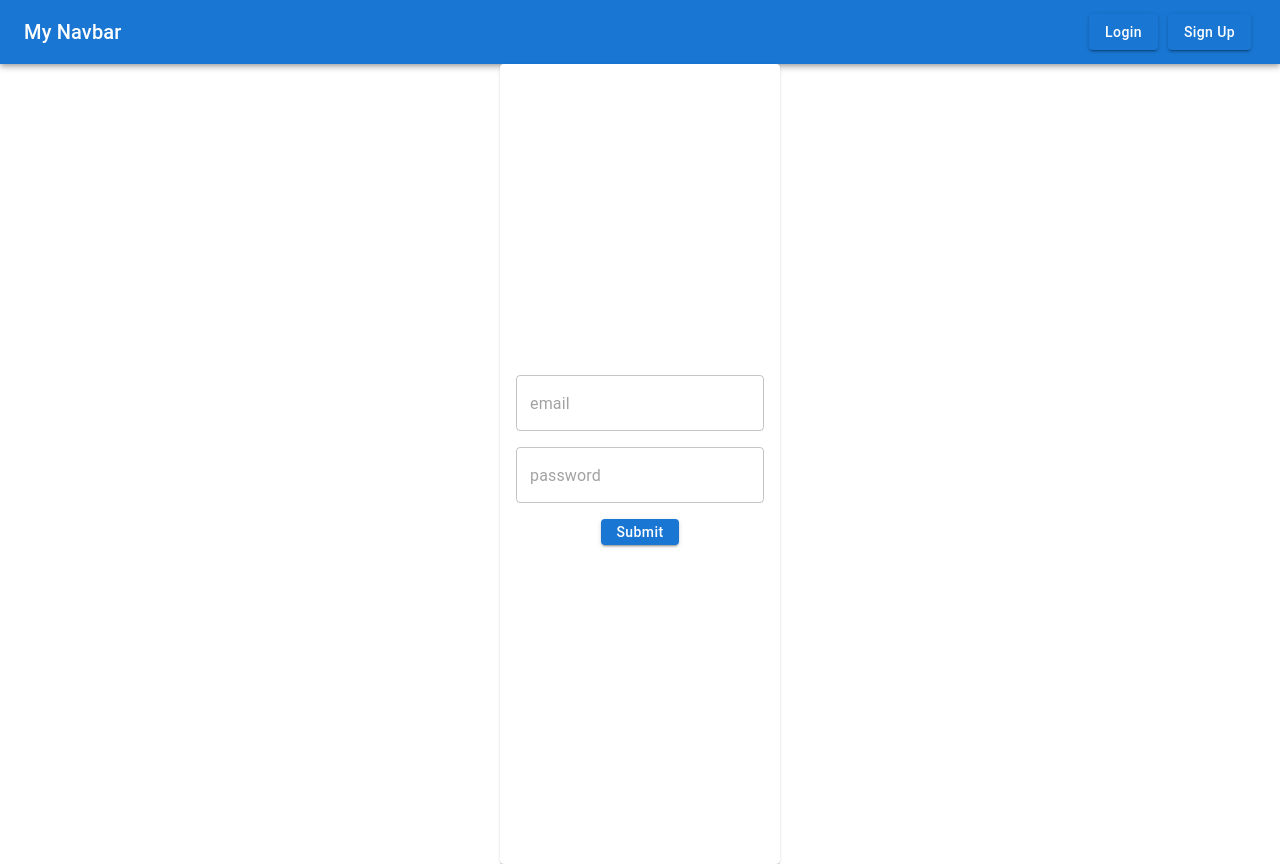
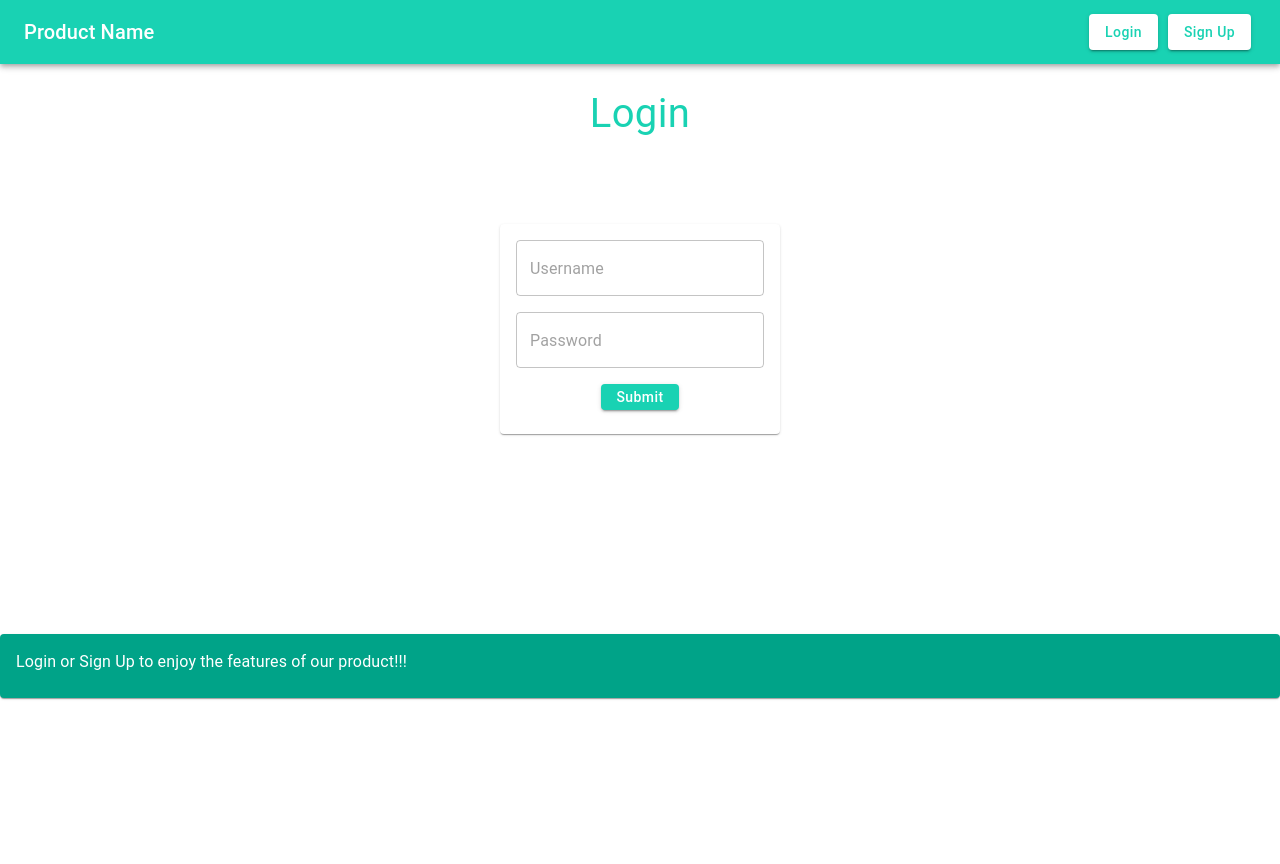
Before and after one commit to Lyte952/mui-interview.github.io, a React (Create React App) app: page / in a window 1280 px wide. After the commit the page ends 800 px from the top, so only its background shows below. Built offline with nearby package versions, Linux system fonts and the light colour scheme.

Commit message:
Added color upgrades

```diff
--- a/src/App.js
+++ b/src/App.js
@@ -7,19 +7,18 @@ const App = () => {
     flexDirection: 'column',
     justifyContent: 'center',
     alignItems: 'center',
-    height: '100vh',
-    borderRadius: '12px'
+    borderRadius: '16px'
   };
 
   const textFieldStyle = {
     marginBottom: '16px',
-    borderRadius: '12px'
+    borderRadius: '16px',
+
   };
 
   const topButtons = {
     margin: '5px',
-    color: 'white',
-    textTransform: 'none'
+    textTransform: 'none',
   };
 
   const buttonStyle = {
@@ -30,22 +29,38 @@ const App = () => {
 
   return (
     <div>
-      <AppBar position="static">
-        <Toolbar>
+      <AppBar position="static" >
+        <Toolbar sx={{backgroundColor: '#19d2b3'}}>
           <Typography variant="h6" component="div" style={{ flexGrow: 1 }}>
-            My Navbar
+            Product Name
           </Typography>
-          <Button variant="contained" style={topButtons} >Login</Button>
-          <Button variant="contained" style={topButtons} >Sign Up</Button>
+          <Button variant="contained" style={topButtons} sx={{backgroundColor: 'white',
+                                                              color: '#19d2b3',
+                                                                ':hover': {bgcolor: '#19d2b3',
+                                                                           color: 'white'}}}>Login</Button>
+          <Button variant="contained" style={topButtons} sx={{backgroundColor: 'white',
+                                                              color: '#19d2b3',
+                                                                ':hover': {bgcolor: '#19d2b3',
+                                                                           color: 'white'}}}>Sign Up</Button>
         </Toolbar>
       </AppBar>
 
       <div style={containerStyle}>
+        <Typography style={{margin: '20px', fontSize:'40px', color: '#19d2b3', marginBottom: '80px'}}>Login</Typography>
         <Card>
           <CardContent style={containerStyle}>
-            <TextField type="email" placeholder='email' style={textFieldStyle} />
-            <TextField type="password" placeholder='password' style={textFieldStyle} />
-            <Button variant="contained" color="primary" style={buttonStyle} >Submit</Button>
+            <TextField type="text" variant='outlined' placeholder='Username' style={textFieldStyle} sx={{'& input': {borderColor: '#19d2b3'}}}/>
+            <TextField type="password" variant='outlined' placeholder='Password' style={textFieldStyle} sx={{'& input': {borderColor: '#19d2b3'}}} />
+            <Button variant="contained" style={buttonStyle} sx={{backgroundColor: '#19d2b3', ':hover': {bgcolor: 'white',
+                                                                                                        color: '#19d2b3'}}}>Submit</Button>
+          </CardContent>
+        </Card>
+      </div>
+
+      <div>
+        <Card sx={{bgcolor: '#00a388', marginTop: '200px'}}>
+          <CardContent>
+            <Typography sx={{justifyContent: 'center', color: 'white'}}>Login or Sign Up to enjoy the features of our product!!!</Typography>
           </CardContent>
         </Card>
       </div>
```
